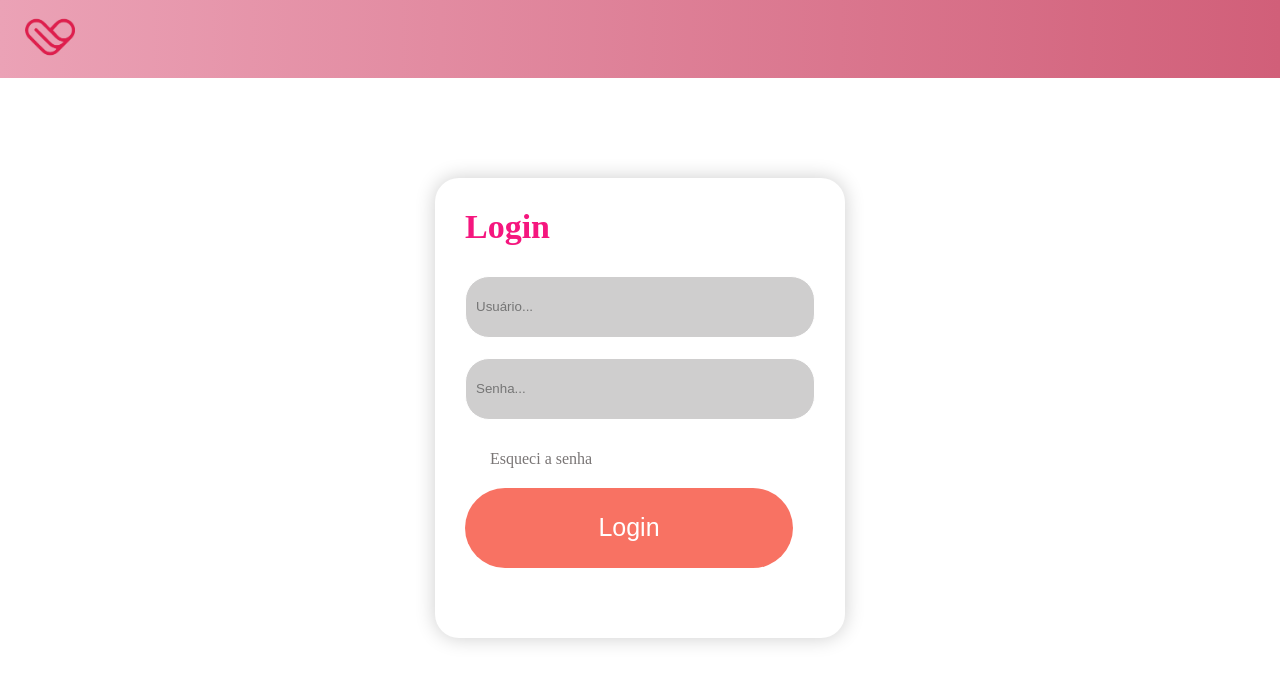
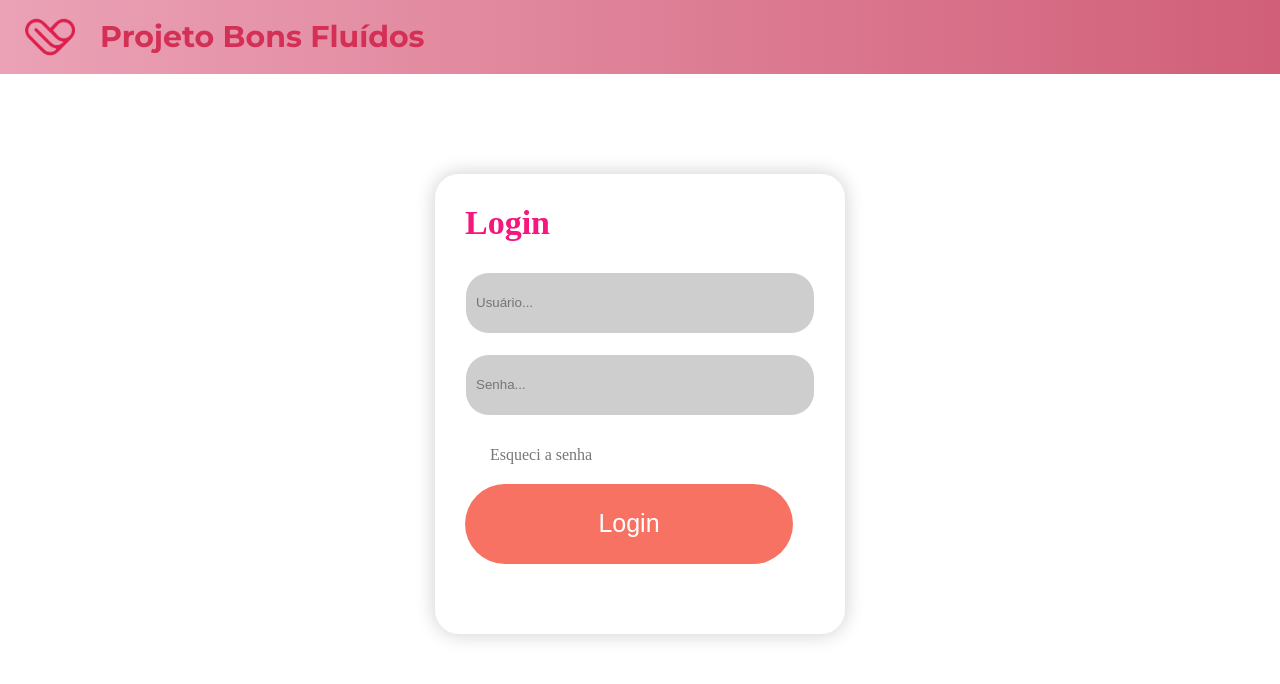
Before and after one commit to LarissaIovanovich/Certificadora, a Next.js app in the folder certificadora/: page /login in a window 1280 px wide. Shown: the top 684 px of the page. Built offline with nearby package versions, Linux system fonts and the light colour scheme.

Commit message:
Add files via upload

```diff
--- a/certificadora/src/pages/login/index.tsx
+++ b/certificadora/src/pages/login/index.tsx
@@ -5,7 +5,7 @@ export default function Home() {
     return (
         <>
             <Head>
-                <meta http-equiv="X-UA-Compatible" content="IE=edge" />
+                <meta httpEquiv="X-UA-Compatible" content="IE=edge" />
                 <meta name="viewport" content="width=device-width, initial-scale=1.0" />
                 <title>Projeto Bons Fluídos - Login</title>
                 <link href="https://fonts.googleapis.com/css2?family=Montserrat:ital,wght@0,100;0,200;0,300;0,400;0,500;0,600;0,700;0,800;0,900;1,100;1,200;1,300;1,400;1,500;1,600;1,700;1,800;1,900&display=swap" rel="stylesheet" />
@@ -13,12 +13,12 @@ export default function Home() {
             </Head>
             <main>
                 <div className="topbar-cadastro">
-                    <div className="logo">
-                        <Link href="/">
-                            <img src="/imgs/logo.png" />
-                        </Link>
-                    </div>
+                    <Link href="/" className="logo">
+                        <img src="/imgs/logo.png" />
+                        <h1>Projeto Bons Fluídos</h1>
+                    </Link>
                 </div>
+
                 <div className="login-container">
                     <h2>Login</h2>
                     <form className="login-form">
```
